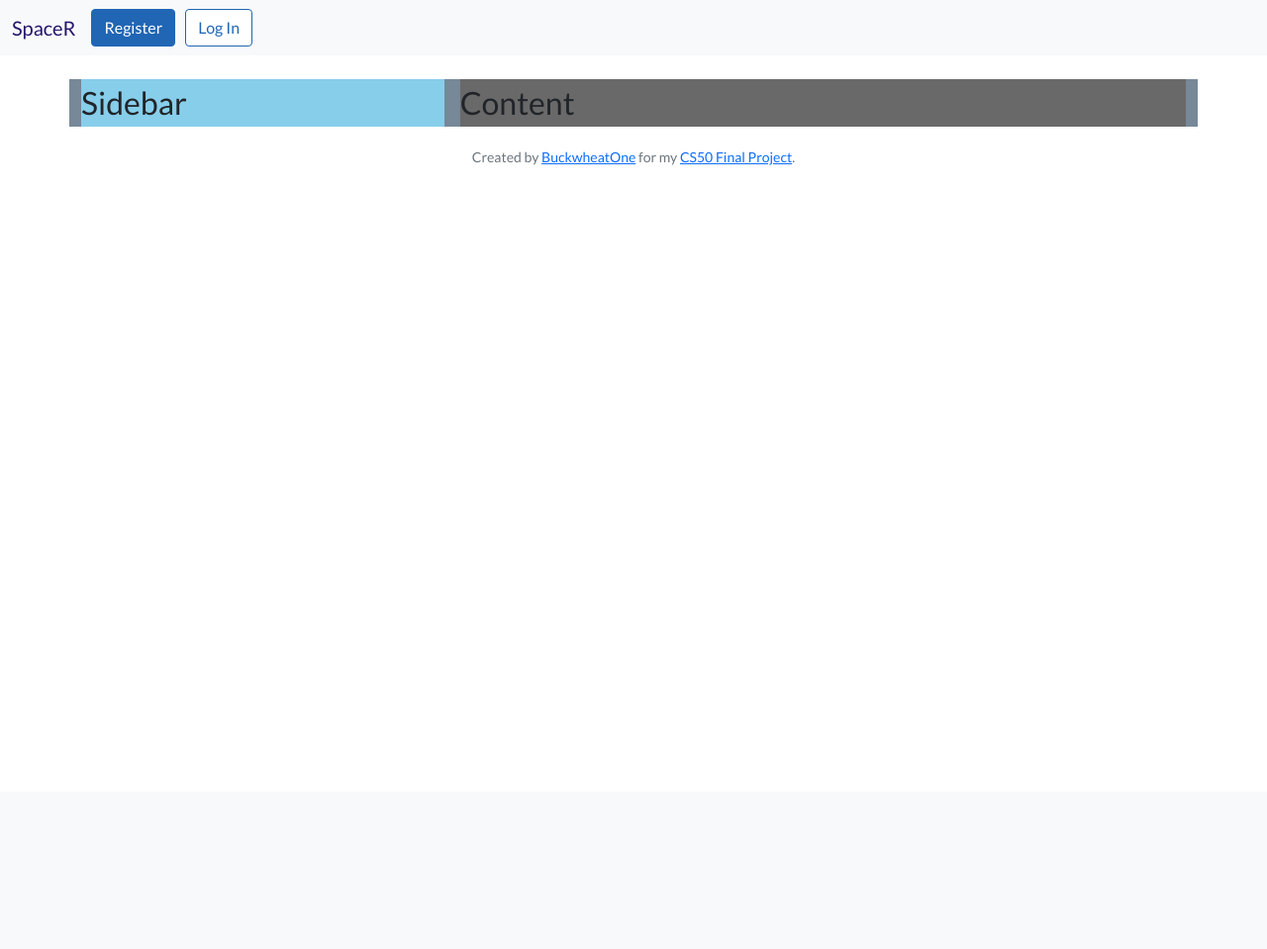
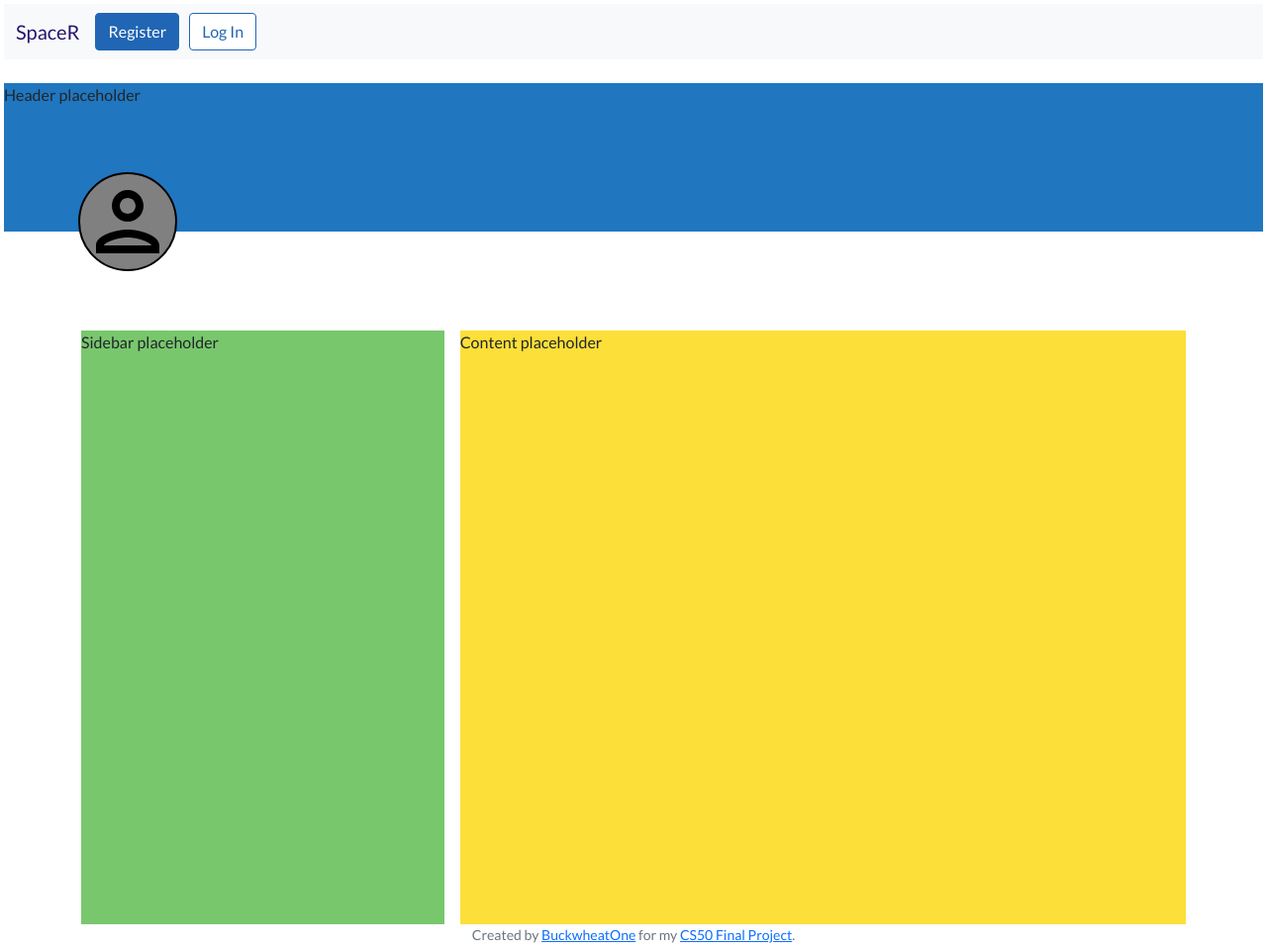
Before and after one commit to buckwheatone/cs50_final_project, a Flask app: page /test4 in a window 1280 px wide. Shown: the whole page at 99% size. Before the commit the page ends 167 px from the top, so only its background shows below. Run offline with Flask 2, Linux system fonts and the light colour scheme; some libraries are stand-ins or nearby versions.

Commit message:
update readme, profile draft

```diff
--- a/application/templates/test4.html
+++ b/application/templates/test4.html
@@ -2,7 +2,7 @@
 
 {% block add_head %}
 
-    <style>
+    <!-- <style>
         .container{
             display: grid;
             width: 100%;
@@ -24,12 +24,60 @@
             grid-column: 2 / 3;
             background-color: dimgrey;
         }
+    </style> -->
+    <style>
+        .hero {
+            width: 100%;
+            height: 150px;
+            background-color: #2076bf;
+        }
+        img {
+            background-color: gray;
+            border-radius: 50%;
+            border: 2px;
+            border-color: black;
+            border-style: solid;
+            position: relative;
+            bottom: 60px;
+            left: 75px;
+            width: 100px;
+            height: 100px;
+        }
+        body {
+            margin: 2px;
+            padding: 2px;
+        }
+        .container {
+            display: grid;
+            width: 100%;
+            height: 600px;
+            grid-template-columns: 1fr 2fr;
+            grid-template-rows: repeat(3, 1fr);
+            grid-gap: 1rem;
+        }
+        .sidebar {
+            grid-row: 1 / 4;
+            grid-column: 1 / 2;
+            background-color:#79c76d;
+        }
+        .content {
+            grid-row: 1 / 4;
+            grid-column: 2 / 3;
+            background-color: #fcdf38;
+        }
+
     </style>
 {% endblock add_head %}
 
 {% block main %}
-    <div class="container">
+    <!-- <div class="container">
         <div class="sidebar">Sidebar</div>
         <div class="content">Content</div>
+    </div> -->
+    <div class="hero">Header placeholder</div>
+    <img src="static/default.svg">
+    <div class="container">
+        <div class="sidebar">Sidebar placeholder</div>
+        <div class="content">Content placeholder</div>
     </div>
 {% endblock %}
```
Also changed, not shown: README.md, application/static/default.png (added), application/static/default.svg (added), application/static/default2.png (added), application/static/spacer.png.
